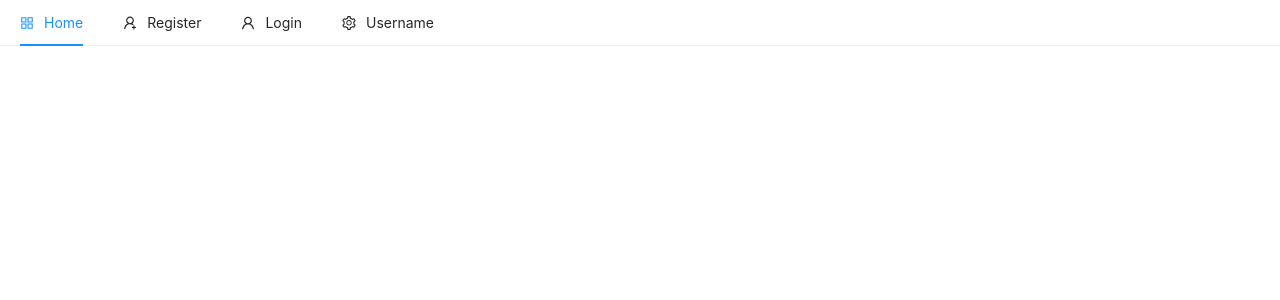
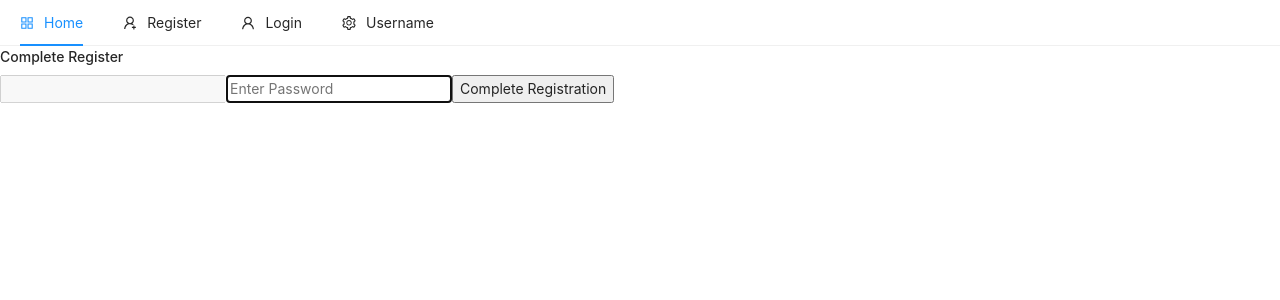
Before and after one commit to trenchesdeveloper/BigShop, a React (Create React App) app in the folder client/: page /register/complete in a window 1280 px wide. Shown: the top 300 px of the page. Built offline with nearby package versions, Linux system fonts and the light colour scheme.

Commit message:
complete registration page

```diff
--- a/client/src/App.js
+++ b/client/src/App.js
@@ -7,6 +7,7 @@
 import Header from "./components/Nav/Header";
 import Login from "./pages/auth/Login";
 import Register from "./pages/auth/Register";
+import RegisterComplete from "./pages/auth/RegisterComplete";
 import Home from "./pages/Home";
 
 const App = () => {
@@ -17,6 +18,7 @@
       <Switch>
         <Route exact path="/login" component={Login} />
         <Route exact path="/register" component={Register} />
+        <Route exact path="/register/complete" component={RegisterComplete} />
         <Route exact path="/" component={Home} />
       </Switch>
     </Router>
--- a/client/src/components/RegisterForm.js
+++ b/client/src/components/RegisterForm.js
@@ -38,6 +38,7 @@
           className="form-control"
           onChange={(e) => setEmail(e.target.value)}
           autoFocus
+          placeholder='Enter Email'
         />
         <button type="submit" className="btn btn-raised mt-3">
           Register
--- a/client/src/pages/auth/Register.js
+++ b/client/src/pages/auth/Register.js
@@ -3,7 +3,7 @@
 
 const Register = () => {
   return (
-    <div children="container p-5">
+    <div className="container p-5">
       <div className="row">
         <div className="col-md-6 offset-md-3">
           <h4>Register</h4>
--- /dev/null
+++ b/client/src/pages/auth/RegisterComplete.js
@@ -0,0 +1,56 @@
+import React, { useState, useEffect } from "react";
+import RegisterForm from "../../components/RegisterForm";
+
+const RegisterComplete = ({ history }) => {
+  const [email, setEmail] = useState("");
+  const [password, setPassword] = useState("");
+
+  useEffect(() => {
+    const getEmail = localStorage.getItem("emailForRegistration")
+      ? localStorage.getItem("emailForRegistration")
+      : "";
+
+    setEmail(getEmail);
+  }, []);
+
+  const handleSubmit = async (e) => {
+    e.preventDefault();
+  };
+
+
+  return (
+    <div children="container p-5">
+      <div className="row">
+        <div className="col-md-6 offset-md-3">
+          <h4>Complete Register</h4>
+
+          <form onSubmit={handleSubmit}>
+            <input
+              type="email"
+              name=""
+              value={email}
+              className="form-control"
+              disabled
+            />
+
+            <input
+
+              type="password"
+              name=""
+              value={password}
+              className="form-control mt-3"
+              onChange={(e) => setPassword(e.target.value)}
+              autoFocus
+              placeholder="Enter Password"
+            />
+            <button type="submit" className="btn btn-raised mt-3">
+              Complete Registration
+            </button>
+          </form>
+        </div>
+      </div>
+    </div>
+  );
+};
+
+export default RegisterComplete;
```
